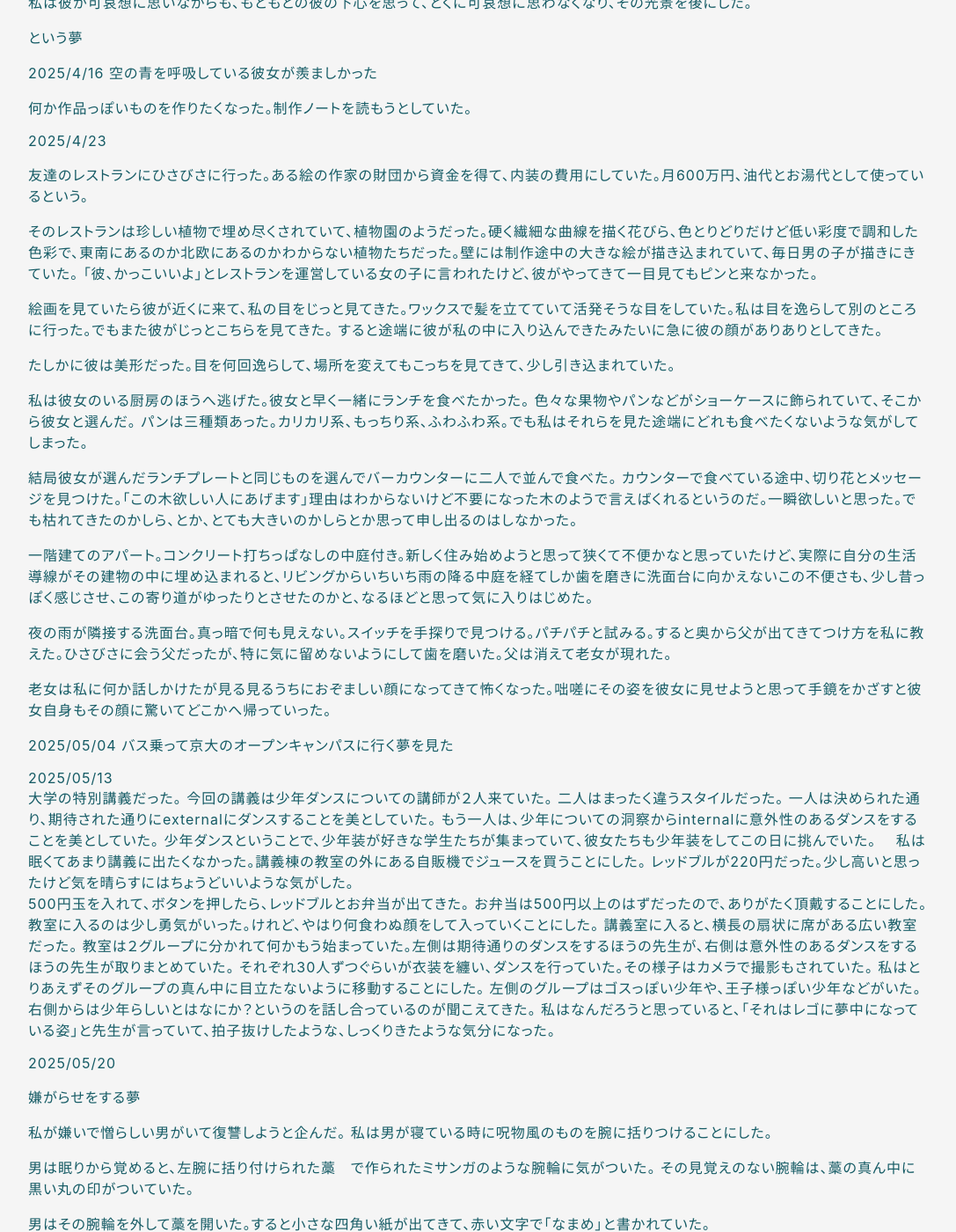
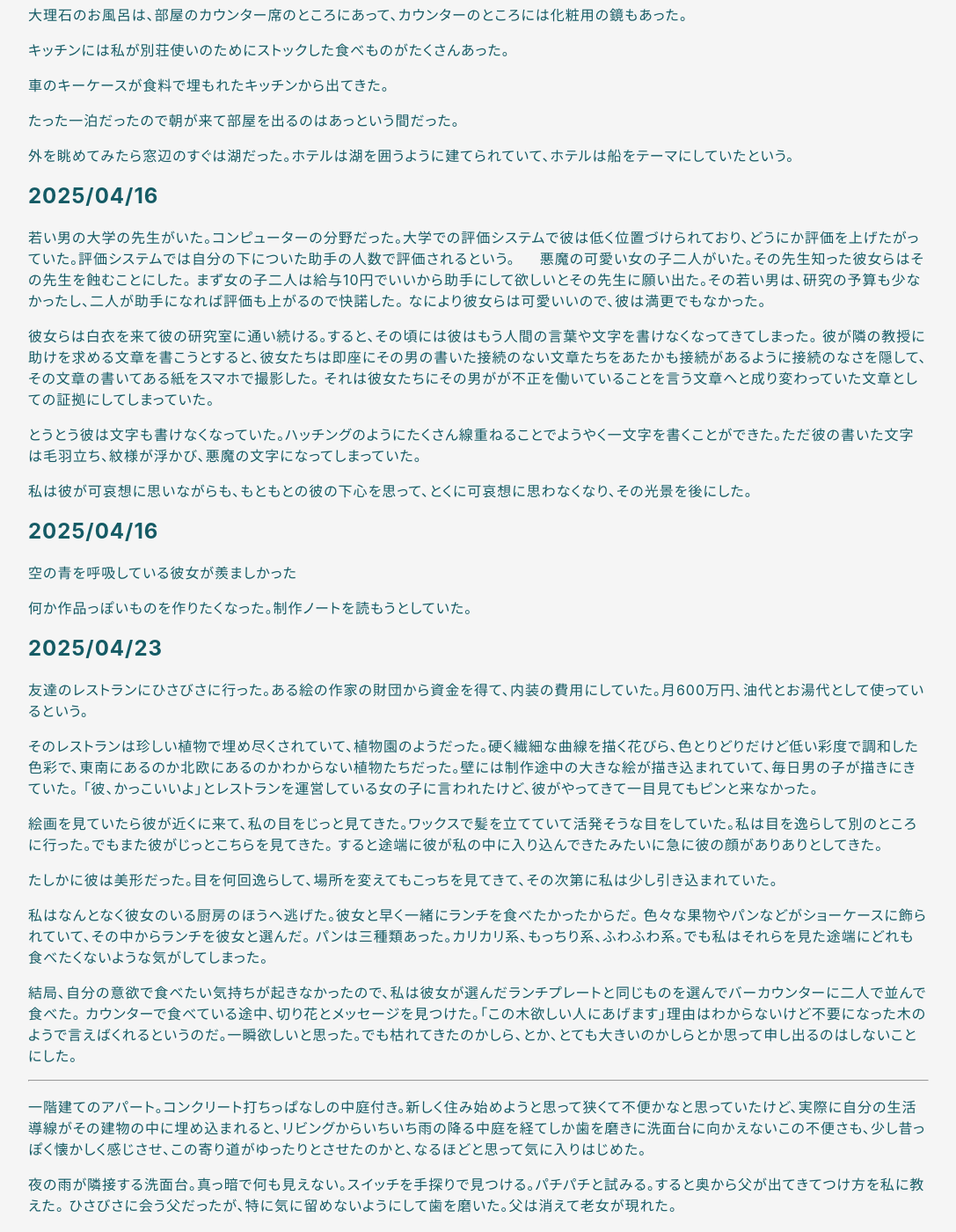
Before and after one commit to hihumi-riku/hihumi-riku.github.io, a Jekyll site: the page built from _posts/2026-07-19-dream_2025.md, in a window 1280 px wide and 1400 px high, scrolled down 1834 px. Shown: the whole window at 88% size, without its empty margins (96-1183 px from the left). Built offline with Jekyll 4.4.1, drawn with Linux system fonts in a browser that asks for light colours; our own code applies the rules of GitHub Pages for plain Markdown files; some of the changed text lies outside the part shown.

Commit message:
Update and rename 2025-12-31-dream_2025.md to 2026-07-19-dream_2025.md

```diff
--- a/_posts/2025-12-31-dream_2025.md
+++ b/_posts/2026-07-19-dream_2025.md
@@ -1,13 +1,28 @@
-2025/01/01
+---
+layout: default
+title: 2024年の夢日記
+---
+
+# 2025年の夢日記
+---
+
+
+<a id="1"></a>
+<a href="#1"></a>
+## 2025/01/01
 気を失っている時に人に優しくできるのか
 ロマンチックじゃないとできないことがある
 シェフたちに囲まれて料理
 
-2025/01/02
+<a id="2"></a>
+<a href="#2"></a>
+## 2025/01/02
 トンネルを賽の目状に切って壊しているのを見ている夢
 
-
-2025/01/08 [入眠時心像]
+<a id="3"></a>
+<a href="#3"></a>
+## 2025/01/08
+[入眠時心像]
 
 次の入眠時心像は
 ちょうど平面的な真ん中が空いた複雑な模様の円。瞳の虹彩みたい。
@@ -19,19 +34,25 @@
 黒人の女の子、プールの青、薄ピンク
 赤いテカテカのゴムでコーティングされた金属の支柱で作られた粘土の像
 
-2025/02/22
+<a id="4"></a>
+<a href="#4"></a>
+## 2025/02/22
 土器を発掘していた。
 弥生土器っぽい感じだった。
 壺の土器を崩すとタイルみたいな土器の断片が現れた。
 タイルみたいに断片化されてツヤツヤした土器を見ていると年号が書いてあるものがあり、2300年代のもので未来のものだった。
 嘲笑われているようでゾッとしてその夢は終わった。
 
-2025/03/12
+<a id="5"></a>
+<a href="#5"></a>
+## 2025/03/12
 森で見つけた細長い蛇を首に二重に巻き付けて料理して食べる夢
 河川敷に住む外国の家族がいて、五歳くらいの娘の髪の毛が玉虫色で、その髪の毛を使って織り物を作っていた
 
 
-2025/03/22の夢
+<a id="6"></a>
+<a href="#6"></a>
+## 2025/03/23
 
 若者たちの間でローラースケートが大流行していて街の歩道中ローラースケートする学生で溢れていた
 私もローラースケートシューズを履いて通学路を滑っていた
@@ -47,11 +68,15 @@
 どうやら母への感謝はとても絵で表すことができないという趣旨らしい絵だった
 
 
-2025/03/31
+<a id="6"></a>
+<a href="#6"></a>
+## 2025/03/31
 デカルトが言ってたのはいかに計算出来るか、ではなく出来てしまうかだった夢
 
 
-2025/04/03
+<a id="7"></a>
+<a href="#7"></a>
+## 2025/04/03
 母と他に何人かと家から車で十分くらいの映画館で映画を観てきた。
 帰りの空は真っ青に澄んでいて、海の中にいるみたいだった。
 
@@ -62,13 +87,15 @@
 宇宙とは1次元の線であった。よく部族で線の刺青を入れることがあるが、あれは宇宙を表していた。
 
 
-2025/04/04
+<a id="8"></a>
+<a href="#8"></a>
+## 2025/04/04
 デパートで飲食店を探していた。
 一階にもレストランがあったがランチで2500円からでちょっと高く迷っていた。
-屋上に行くと、ある高級レストランが1000億円稼いでいた記念碑があった。
+屋上に行くと、神社があり、そのビルの中のある高級レストランが1000億円稼いでいた記念碑があった。
 どうやらこのデパートはバブル時代に建てられ、売り上げをものすごく上げていたようだった。
-デパートはホテルも併設していて、私は泊まることにした。
-ただ預けていた車が盗まれてしまっていそうで、それをホテルの案内人に言うと新たに車を補填してくれるという。
+このデパートはホテルも併設していて、私は泊まることにした。
+ただ預けていた車が盗まれてしまっていそうで、それをホテルの案内人に言うと、新たに車を補填してくれるという。
 ホテルは全体的に古ぼけて薄暗く時代の年季を感じたが、大理石がいたるところで使われている贅沢な作りだった。
 
 ホテルの一室に着くと、ベッド、ダイニングテーブルと椅子、カウンターと椅子、大理石でできた猫足のお風呂、奥にはキッチンがあった。
@@ -77,36 +104,46 @@
 
 大理石のお風呂は、部屋のカウンター席のところにあって、カウンターのところには化粧用の鏡もあった。
 
-キッチンには私がストックした食べものがたくさんあった。
+キッチンには私が別荘使いのためにストックした食べものがたくさんあった。
 
-車のキーケースがキッチンから出てきた。
+車のキーケースが食料で埋もれたキッチンから出てきた。
 
 たった一泊だったので朝が来て部屋を出るのはあっという間だった。
 
 外を眺めてみたら窓辺のすぐは湖だった。ホテルは湖を囲うように建てられていて、ホテルは船をテーマにしていたという。
 
 
-2025/04/16
+<a id="9"></a>
+<a href="#9"></a>
+## 2025/04/16
 若い男の大学の先生がいた。コンピューターの分野だった。大学での評価システムで彼は低く位置づけられており、どうにか評価を上げたがっていた。評価システムでは自分の下についた助手の人数で評価されるという。
 
 悪魔の可愛い女の子二人がいた。その先生知った彼女らはその先生を蝕むことにした。
-まず女の子二人は給与10円でいいから助手にして欲しいとその先生に願い出た。その若い男は、研究の予算も少なかったし、二人が助手になれば評価も上がるので快諾した。なにより彼女らは可愛いく満更でもなかった。
+まず女の子二人は給与10円でいいから助手にして欲しいとその先生に願い出た。その若い男は、研究の予算も少なかったし、二人が助手になれば評価も上がるので快諾した。
+なにより彼女らは可愛いいので、彼は満更でもなかった。
 
-彼女らは白衣を来て彼の研究室に通い続ける。その頃には彼はもう人間の言葉や文字を書けなくなってきてしまった。隣の教授に助けを求める文章を書こうとすると、彼女たちは即座にその男の書いた接続のない文章たちをあたかも接続があるように接続のなさを隠して、その文章の書いてある紙をスマホで撮影した。それは彼女たちにその男がが不正を働いていることを言う文章へと成り変わっていた文章としての証拠にしてしまっていた。
+彼女らは白衣を来て彼の研究室に通い続ける。すると、その頃には彼はもう人間の言葉や文字を書けなくなってきてしまった。
+彼が隣の教授に助けを求める文章を書こうとすると、彼女たちは即座にその男の書いた接続のない文章たちをあたかも接続があるように接続のなさを隠して、その文章の書いてある紙をスマホで撮影した。
+それは彼女たちにその男がが不正を働いていることを言う文章へと成り変わっていた文章としての証拠にしてしまっていた。
 
-彼は文字も書けなくなっていた。ハッチングのようにたくさん線重ねることでようやく一文字を書くことができた。ただ彼の書いた文字は毛羽立ち、紋様が浮かび、悪魔の文字になってしまっていた。
+とうとう彼は文字も書けなくなっていた。ハッチングのようにたくさん線重ねることでようやく一文字を書くことができた。ただ彼の書いた文字は毛羽立ち、紋様が浮かび、悪魔の文字になってしまっていた。
 
 私は彼が可哀想に思いながらも、もともとの彼の下心を思って、とくに可哀想に思わなくなり、その光景を後にした。
 
-という夢
 
-2025/4/16
+<a id="10"></a>
+<a href="#10"></a>
+
+## 2025/04/16
 空の青を呼吸している彼女が羨ましかった
 
 何か作品っぽいものを作りたくなった。制作ノートを読もうとしていた。
 
 
-2025/4/23
+
+<a id="11"></a>
+<a href="#11"></a>
+## 2025/04/23
 
 友達のレストランにひさびさに行った。ある絵の作家の財団から資金を得て、内装の費用にしていた。月600万円、油代とお湯代として使っているという。
 
@@ -116,41 +153,49 @@
 絵画を見ていたら彼が近くに来て、私の目をじっと見てきた。ワックスで髪を立てていて活発そうな目をしていた。私は目を逸らして別のところに行った。でもまた彼がじっとこちらを見てきた。
 すると途端に彼が私の中に入り込んできたみたいに急に彼の顔がありありとしてきた。
 
-たしかに彼は美形だった。目を何回逸らして、場所を変えてもこっちを見てきて、少し引き込まれていた。
+たしかに彼は美形だった。目を何回逸らして、場所を変えてもこっちを見てきて、その次第に私は少し引き込まれていた。
 
-私は彼女のいる厨房のほうへ逃げた。彼女と早く一緒にランチを食べたかった。
-色々な果物やパンなどがショーケースに飾られていて、そこから彼女と選んだ。
+私はなんとなく彼女のいる厨房のほうへ逃げた。彼女と早く一緒にランチを食べたかったからだ。
+色々な果物やパンなどがショーケースに飾られていて、その中からランチを彼女と選んだ。
 パンは三種類あった。カリカリ系、もっちり系、ふわふわ系。でも私はそれらを見た途端にどれも食べたくないような気がしてしまった。
 
-結局彼女が選んだランチプレートと同じものを選んでバーカウンターに二人で並んで食べた。
-カウンターで食べている途中、切り花とメッセージを見つけた。「この木欲しい人にあげます」理由はわからないけど不要になった木のようで言えばくれるというのだ。一瞬欲しいと思った。でも枯れてきたのかしら、とか、とても大きいのかしらとか思って申し出るのはしなかった。
+結局、自分の意欲で食べたい気持ちが起きなかったので、私は彼女が選んだランチプレートと同じものを選んでバーカウンターに二人で並んで食べた。
+カウンターで食べている途中、切り花とメッセージを見つけた。「この木欲しい人にあげます」理由はわからないけど不要になった木のようで言えばくれるというのだ。一瞬欲しいと思った。でも枯れてきたのかしら、とか、とても大きいのかしらとか思って申し出るのはしないことにした。
 
-一階建てのアパート。コンクリート打ちっぱなしの中庭付き。新しく住み始めようと思って狭くて不便かなと思っていたけど、実際に自分の生活導線がその建物の中に埋め込まれると、リビングからいちいち雨の降る中庭を経てしか歯を磨きに洗面台に向かえないこの不便さも、少し昔っぽく感じさせ、この寄り道がゆったりとさせたのかと、なるほどと思って気に入りはじめた。
+---
 
-夜の雨が隣接する洗面台。真っ暗で何も見えない。スイッチを手探りで見つける。パチパチと試みる。すると奥から父が出てきてつけ方を私に教えた。ひさびさに会う父だったが、特に気に留めないようにして歯を磨いた。父は消えて老女が現れた。
+一階建てのアパート。コンクリート打ちっぱなしの中庭付き。新しく住み始めようと思って狭くて不便かなと思っていたけど、実際に自分の生活導線がその建物の中に埋め込まれると、リビングからいちいち雨の降る中庭を経てしか歯を磨きに洗面台に向かえないこの不便さも、少し昔っぽく懐かしく感じさせ、この寄り道がゆったりとさせたのかと、なるほどと思って気に入りはじめた。
+
+夜の雨が隣接する洗面台。真っ暗で何も見えない。スイッチを手探りで見つける。パチパチと試みる。すると奥から父が出てきてつけ方を私に教えた。
+ひさびさに会う父だったが、特に気に留めないようにして歯を磨いた。父は消えて老女が現れた。
 
 老女は私に何か話しかけたが見る見るうちにおぞましい顔になってきて怖くなった。咄嗟にその姿を彼女に見せようと思って手鏡をかざすと彼女自身もその顔に驚いてどこかへ帰っていった。
 
-
-2025/05/04
+<a id="12"></a>
+<a href="#12"></a>
+### 2025/05/04
 バス乗って京大のオープンキャンパスに行く夢を見た
 
+<a id="13"></a>
+<a href="#13"></a>
+## 2025/05/13
+大学の特別講義だった。 今回の講義は少年ダンスについての講師が２人来ていた。 二人はまったく違うスタイルだった。
+一人は決められた通り、期待された通りにexternalに(?)ダンスすることを美としていた。 もう一人は、少年についての洞察からinternalに(?)意外性のあるダンスをすることを美としていた。
+少年ダンスということで、少年装が好きな学生たちが集まっていて、彼女たちも少年装をしてこの日に挑んでいた。
 
-2025/05/13
-大学の特別講義だった。 今回の講義は少年ダンスについての講師が２人来ていた。 二人はまったく違うスタイルだった。
-一人は決められた通り、期待された通りにexternalにダンスすることを美としていた。 もう一人は、少年についての洞察からinternalに意外性のあるダンスをすることを美としていた。
-少年ダンスということで、少年装が好きな学生たちが集まっていて、彼女たちも少年装をしてこの日に挑んでいた。
-私は眠くてあまり講義に出たくなかった。講義棟の教室の外にある自販機でジュースを買うことにした。
+私は眠くてあまり講義に出たくなかった。一旦、講義棟の教室の外にある自販機でジュースを買うことにした。
 レッドブルが220円だった。少し高いと思ったけど気を晴らすにはちょうどいいような気がした。
-500円玉を入れて、ボタンを押したら、レッドブルとお弁当が出てきた。 お弁当は500円以上のはずだったので、ありがたく頂戴することにした。
-教室に入るのは少し勇気がいった。けれど、やはり何食わぬ顔をして入っていくことにした。 講義室に入ると、横長の扇状に席がある広い教室だった。
+500円玉を入れて、ボタンを押したら、レッドブルとお弁当が出てきた。 お弁当は500円以上のはずだったのが、ありがたく頂戴することにした。
+
+遅れて教室に入るのは少し勇気がいった。けれど、やはり何食わぬ顔をして入っていくことにした。 講義室に入ると、横長の扇状に席がある広い教室だった。
 教室は２グループに分かれて何かもう始まっていた。左側は期待通りのダンスをするほうの先生が、右側は意外性のあるダンスをするほうの先生が取りまとめていた。
 それぞれ30人ずつぐらいが衣装を纏い、ダンスを行っていた。その様子はカメラで撮影もされていた。  私はとりあえずそのグループの真ん中に目立たないように移動することにした。
 左側のグループはゴスっぽい少年や、王子様っぽい少年などがいた。 右側からは少年らしいとはなにか？というのを話し合っているのが聞こえてきた。
 私はなんだろうと思っていると、「それはレゴに夢中になっている姿」と先生が言っていて、拍子抜けしたような、しっくりきたような気分になった。
 
-
-2025/05/20
+<a id="14"></a>
+<a href="#14"></a>
+## 2025/05/20
 
 嫌がらせをする夢
 
@@ -172,12 +217,12 @@
 
 私は少し安心した。
 
+<a id="15"></a>
+<a href="#15"></a>
+## 2025/05/25
 
-2025/05/25
-
-石を投げたらバウンドした。普通はありえないのだけど。放っておいてもバウンドし続け
-
-場所の性質が変わった
+石を投げたらバウンドした。普通はありえないのだけど。放っておいてもバウンドし続け、
+しばらくしたら場所の性質が変わった
 
 小林正人的喜びをみんなと共有
 
@@ -187,7 +232,9 @@
 
 場所に縫い付けてしまう服
 
-2025/06/16
+<a id="16"></a>
+<a href="#16"></a>
+## 2025/06/16
 
 いつかの夢
 
@@ -196,8 +243,9 @@
 叔母の家の庭がとても広くなっていた
 雨が降っていて庭には湖があった
 
-
-2025/07/21
+<a id="17"></a>
+<a href="#17"></a>
+## 2025/07/21
 
 親戚たちと彼氏と一緒に山に向かい、車を降りた。そこにはスキー場のリフトのようなものがあり、エーデルワイスを見に行きたいという客もいた。どうやらこのリフトはヨーロッパまで繋がっているようで、想像以上に遠くまで行けるらしかった。
 
@@ -214,7 +262,9 @@
 
 いつのまにか到着地に着いた。到着地は温泉だった。
 
-2025/07/25
+<a id="18"></a>
+<a href="#18"></a>
+##　2025/07/25
 
 ある日から急に高校のロッカーが時々薄く紫の砂嵐のフィルターがかっているように見えるようになった。
 その時は時空が過去だったり、とにかく現在じゃない時空になっていたようだった。
@@ -225,8 +275,10 @@
 ~ちょうど駅の近くで、紫っぽい感じになっている50代くらいの女性がいたと思ったら、駅員に向かって~ (続きは喪失した)
 
 
+<a id="17"></a>
+<a href="#17"></a>
 
-2025/08/13
+## 2025/08/13
 スペインでは、青年になると闘牛士になった
 闘牛士は戦いの前にナイフをフロスがわりに歯の間を掃除していた
 青年たちは煙草を自然と嗜みはじめるように、闘牛士はナイフで歯を掃除したのだった
@@ -235,7 +287,11 @@
 すると闘牛士の長からそれを見抜かれてしまっていた
 
 
-2026/07/17 [入眠時心像]
+<a id="17"></a>
+<a href="#17"></a>
+## 2026/07/17
+[入眠時心像]
+
 スマホがただの鏡面だと思うと怖かった
 
 きっと蚊に血を自ら差し出すのは鼠のように小さいものだと思った
@@ -244,16 +300,19 @@
 
 頭の中は何回もループしていて、しっくり来るものだけが認識として上がってくる
 
-
-2025/08/06
+<a id="18"></a>
+<a href="#18"></a>
+## 2025/08/06
 他のひとのお庭は存外簡単に入り込めてしまうという夢
 
-
-2025/10/05
+<a id="19"></a>
+<a href="#19"></a>
+## 2025/10/05
 ネットの文章は、電子で燻された文字たちで有害性が高いという夢をみた
 
-2025/09/11
-
+<a id="20"></a>
+<a href="#20"></a>
+## 2025/09/11
 妹が大きな絵を何枚も描いていた
 
 「立体構成」の絵だという。
@@ -267,8 +326,10 @@
 
 ある絵は中央はぽっかりと空いていて画面の下の方に置かれたり右上の方から控えめに吊り下げられている人工的なオブジェが、バランスとリズムの調和を絶妙に作っていた。
 
-
-2025/07/17 [入眠時心像]
+<a id="21"></a>
+<a href="#21"></a>
+## 2025/07/17
+[入眠時心像]
 
 写真を撮る
 
@@ -278,15 +339,9 @@
 こういう発想が昔の私にはなかったことを指摘する
 
 
-2021/01/18
-
-昨日の夜は眠れなくて、もし鳥が夢見ることがあるとしたらと思い、鳥が心地よいことを想像した。
-地に足をつけたとき土が温かいこと
-もし上空を飛んでも空が冷たくなく、どこまでも飛んでいけること
-とか。
-
-
-2025/10/21
+<a id="22"></a>
+<a href="#22"></a>
+## 2025/10/21
 
 実家の冷蔵庫に「ブルベ女のメロい人魚」という名前の遊園地の観覧車がパッケージに描かれたお菓子が入っていて、
 「ねえ、誰と行ったの」と私はこの趣味じゃない媚びたようなパッケージのお菓子に、勝手に知らない男の気配を見出して母に不機嫌に聞いた。
@@ -295,18 +350,23 @@
 
 母の寂しさが雪崩れ込んできて悲しくなった。
 
-2025/11/07
+<a id="23"></a>
+<a href="#23"></a>
+## 2025/11/07
  窓の外を見たらあまりに大きい月が、その窓の大半を占めていた。
 普段は見ることのできない、水彩画のように淡く鮮やかな月に表れている絵を危険なほどくっきりと間近に見ることができた。
 
 月には人の横顔があたたかい濃紺と静かな臙脂色で彩られていた。 「ああ、いつもは見えないけど本当に、これは童話でも御伽話でもなく、月には人の顔があったのか」と見惚れた。
 
-
-2025/11/12
+<a id="25"></a>
+<a href="#25"></a>
+## 2025/11/12
 フリーマーケッットっぽいところにいた。
 道路の向かい側にNちゃんがいた。Nちゃんはこちらに気づいているのか、気づいていないのか、口をきゅっと結んで口角を上げて、視線を私からみて左下にずっと向けていた。
 気づいて欲しかったけど、声を掛けられなかった。
 
+<a id="24"></a>
+<a href="#24"></a>
 2025/12/05
 「時間が物体をとどめておくのに必要だ」って言っててなんか爆笑してた夢
 
@@ -317,15 +377,3 @@
 彼氏は会う度に小さくなっていって、でも心配されるのを嫌ってか、ガラでもないのにタトゥーを首元にいくつか入れるようになった。
 
 最終的には肋骨までくらいの小さな姿になってしまって、でもどうすることも心配することもできなくて切なかった。
-
-
-中園孔ニを真似て
-公園を闊歩する野良猫みたい
-
-彼氏　自転車　小学生みたいな顔で追いかけてきて
-残業続きで疲れていたとは思えないくらい
-
-建物の奥は広がりをもってて洞窟みたいで
-奥に行ったら明るいマングローブの森みたいな木の根の張った大きな川につながる階段のエントランスがあった
-
-私は水につかないよう足の袖を捲ったけど、うまくいかなくて、上着も脱がずにその川に飛び込んだ
```
